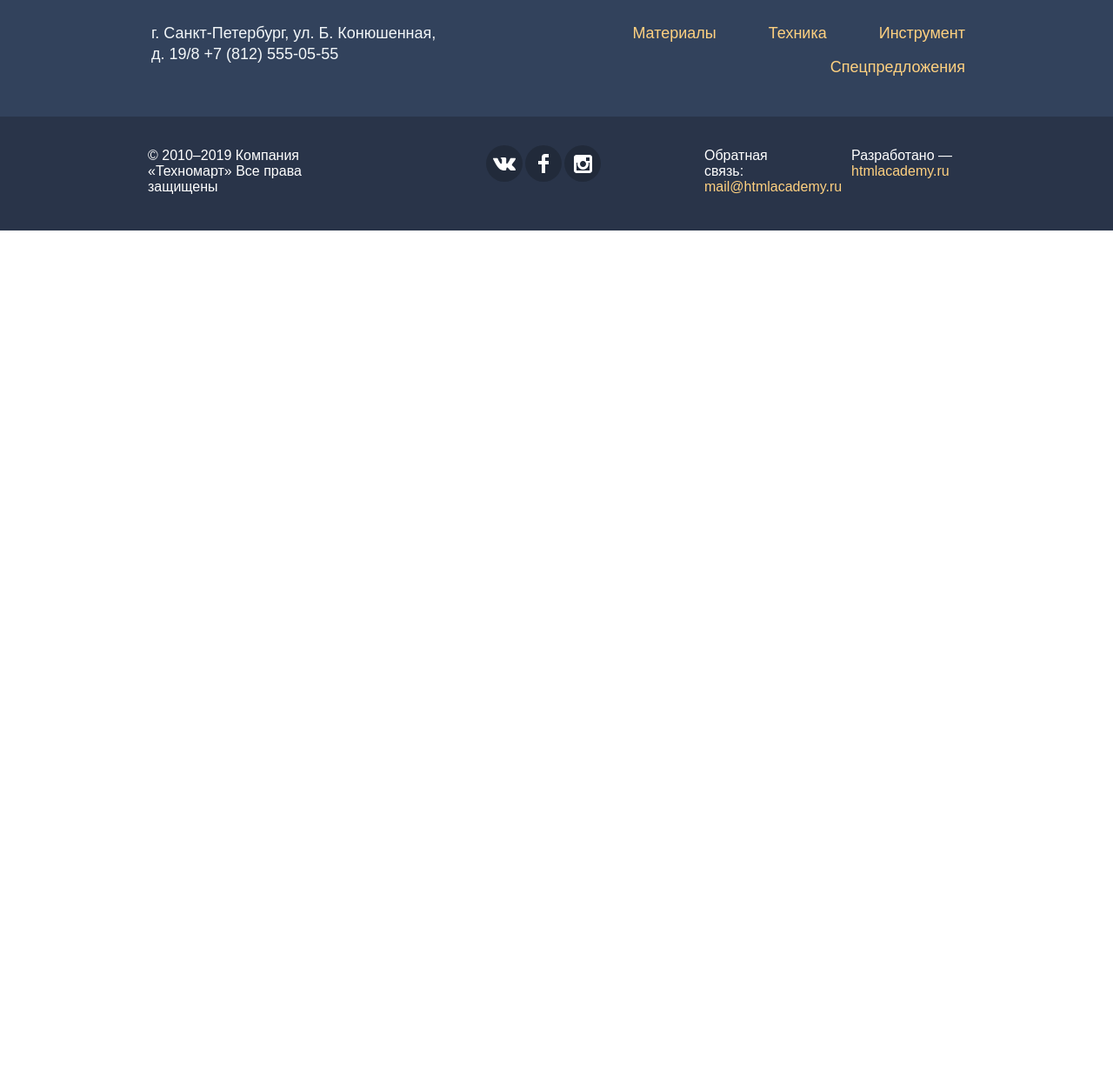
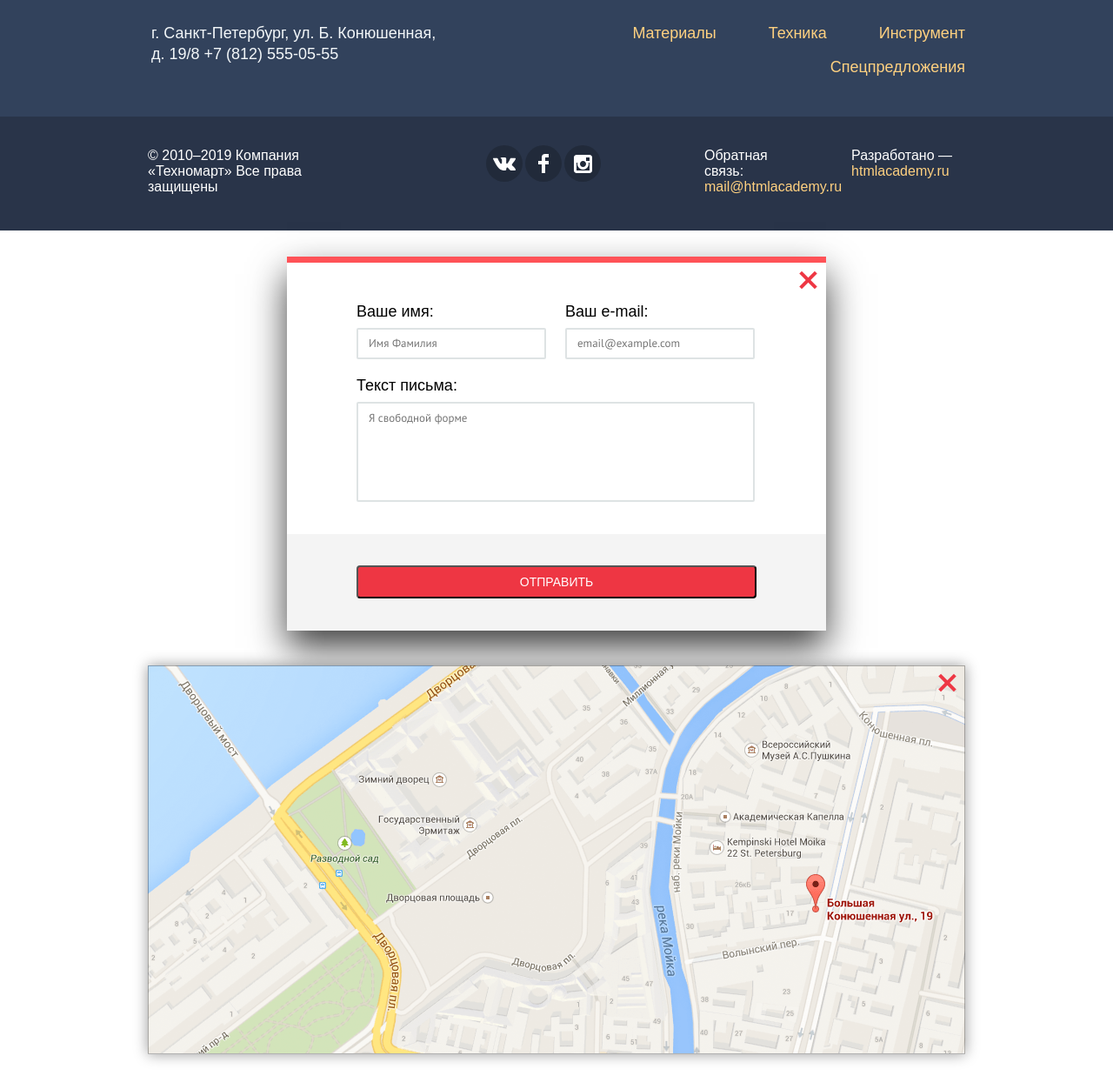
Before and after one commit to AlexComCat/537961-technomart-25, a plain HTML site: page index.html in a window 1280 px wide. Shown: the part 3128-4380 px from the top of the page at 87% size. Before the commit the page ends 3393 px from the top, so only its background shows below. Drawn offline with Linux system fonts and the light colour scheme; a web font is replaced by a local one.

Commit message:
Стилизованы попапы

```diff
--- a/css/style.css
+++ b/css/style.css
@@ -22,6 +22,8 @@ a {
   margin: 0 auto;
   padding: 0 10px;
 }
+
+/*Кнопка*/
 .btn{
   align-items: center;
   background-color: #ee3643;
@@ -41,6 +43,47 @@ a {
 .btn:active{
   background-color: #ba2732;
 }
+
+/*Кнопка закрытия формы*/
+.btn-close{
+  display: block;
+  position: absolute;
+  top: 10px;
+  right: 10px;
+  width: 21px;
+  height: 21px;
+  cursor: pointer;
+}
+
+.btn-close:before,
+.btn-close:after {
+  content: "";
+  position: absolute;
+  top: 8px;
+  left: -2px;
+  width: 25px;
+  height: 4px;
+  background: #ee3643;
+}
+.btn-close:before {
+  -webkit-transform: rotate(45deg);
+  transform: rotate(45deg);
+}
+
+.btn-close:after {
+  -webkit-transform: rotate(-45deg);
+  transform: rotate(-45deg);
+}
+.btn-close:hover::before,
+.btn-close:hover::after{
+  background-color: #ca2c37;
+}
+.btn-close:active::before,
+.btn-close:active::after{
+  background-color: #ba2732;
+}
+
+/*Логотип*/
 .logo{
   background-color: #ee3643;
   box-shadow: 0 5px 0 0 #b52933;
@@ -1219,9 +1262,137 @@ a {
   display: block;
 }
 
-/*Попапы*/
-.feedback-message,
-.map-popup,
+/*--Попапы--*/
+
+/*Форма обратной связи*/
+.feedback-message{
+  border-top: 7px solid #ff5257;
+  box-shadow: 0 20px 40px 0 rgba(0, 0, 0, 0.75);
+  margin: 30px auto;
+  position: relative;
+  width: 620px;
+}
+.feedback-form input,
+.feedback-form textarea,
+.feedback-form button{
+  outline: none;
+}
+.feedback-input-wrap{
+  display: flex;
+  flex-wrap: wrap;
+  justify-content: space-between;
+  margin: 32px auto 0 auto;
+  width: 460px;
+}
+.feedback-label{
+  display: inline-block;
+  font-size: 18px;
+  line-height: 18px;
+  height: 70px;
+  margin-top: 15px;
+  padding: 0;
+  width: 220px;
+
+}
+.feedback-input,
+.feedback-text{
+  border:2px solid #dee3e4;
+  border-radius: 2px;
+  color: #a9a9a9;
+  font: normal 13px/18px "PT Sans", "Arial", sans-serif;
+  margin-top: 10px;
+  padding: 10px 12px;
+}
+.feedback-input:focus,
+.feedback-text:focus{
+  color: #000;
+}
+.feedback-input{
+  height: 12px;
+  width: 190px;
+}
+.feedback-text{
+  height: 95px;
+  padding: 8px 12px;
+  resize: none;
+  width: 430px;
+}
+.feedback-sent-wrap{
+  border-top: 1px solid transparent;
+  background-color: #f4f4f4;
+  height: 110px;
+  margin-top: 110px;
+  width: 620px;
+}
+.feedback-sent{
+  border-radius: 4px;
+  margin: 35px auto;
+  width: 460px;
+}
+
+/*Попап карты*/
+.map-popup{
+  box-shadow: 0 0 15px 0 rgba(0, 0, 0, 0.4);
+  position: relative;
+  height: 447px;
+  margin: 40px auto;
+  outline: 1px solid rgba(0, 0, 0, 0.3);
+  outline-offset: -1px;
+  overflow: hidden;
+  width: 940px;
+}
+.map-popup img{
+  width: 940px;
+}
+
+/*Попап добавления в корзину*/
 .order-message{
-  display: none;
+  border-top: 7px solid #ff5257;
+  box-shadow: 0 20px 40px 0 rgba(41, 52, 73, 0.75);
+  margin: 30px auto;
+  position: relative;
+  min-height: 275px;
+  width: 620px;
 }
+.order-heading{
+  display: block;
+  font: normal 30px/30px "Cuprum", "Arial", sans-serif;
+  margin: 45px auto 0 auto;
+  padding: 20px 10px 20px 100px;
+  position: relative;
+  width: 350px;
+}
+.order-heading::before{
+  background: url("../img/icon-mark.svg") no-repeat center;
+  bottom: 1px;
+  content: "";
+  position: absolute;
+  left: 1px;
+  height: 66px;
+  width: 66px;
+}
+.order-message-links{
+  align-items: center;
+  background-color: #f1f1f1;
+  display: flex;
+  flex-wrap: wrap;
+  justify-content: center;
+  padding: 10px;
+  margin-top: 48px;
+  min-height: 92px;
+}
+.order-message-links .btn{
+  margin-left: 10px;
+  margin-right: 10px;
+  width: 220px;
+}
+.order-message-links .continue-shopping{
+  background-color: #fff;
+  color: #000;
+}
+.order-message-links .continue-shopping:hover{
+  color: #ee3643;
+}
+.order-message-links .continue-shopping:active{
+  color: rgba(0, 0, 0, 0.3);
+}
--- a/index.html
+++ b/index.html
@@ -248,22 +248,31 @@
     <section class="feedback-message">
       <h2 class="visually-hidden">Форма обратной связи</h2>
       <form action="#" method="post" class="feedback-form">
-        <label for="feedback-name">Ваше имя:</label>
-        <input type="text" id="feedback-name" name="feedback-name" placeholder="Имя Фамилия">
-        <label for="feedback-email">Ваш e-mail:</label>
-        <input type="email" id="feedback-email" name="feedback-email" placeholder="email@example.com">
-        <label for="feedback-text">Текст письма:</label>
-        <textarea name="feedback-text" id="feedback-text" cols="50" rows="5" maxlength="300" placeholder="Я свободной форме"></textarea>
-        <button type="submit" class="feedback-sent">отправить</button>
+        <div class="feedback-input-wrap">
+          <label for="feedback-name" class="feedback-label">Ваше имя:
+            <input type="text" id="feedback-name" class="feedback-input" name="feedback-name" placeholder="Имя Фамилия">
+          </label>
+
+          <label for="feedback-email" class="feedback-label">Ваш e-mail:
+            <input type="email" id="feedback-email" class="feedback-input" name="feedback-email" placeholder="email@example.com">
+          </label>
+
+          <label for="feedback-text" class="feedback-label">Текст письма:
+            <textarea name="feedback-text" id="feedback-text" class="feedback-text" cols="50" rows="4" maxlength="300" placeholder="Я свободной форме"></textarea>
+          </label>
+        </div>
+        <div class="feedback-sent-wrap">
+          <button type="submit" class="feedback-sent btn">отправить</button>
+        </div>
       </form>
-      <a href="#" class="feedback-close">Закрыть форму обратной связи</a>
+      <a href="#" class="feedback-close btn-close" aria-label="Закрыть форму обратной связи"></a>
     </section>
 
     <!--Попап карты-->
     <section class="map-popup">
       <h2 class="visually-hidden">Адрес компании на карте</h2>
       <img src="img/map_popup.png" width="940" height="446" class="map-popup-img" alt="Санкт-Петербург, улица Большая Конюшенная 19" aria-label="Санкт-Петербург, улица Большая Конюшенная 19">
-      <a href="#" class="map-popup-close">Закрыть карту</a>
+      <a href="#" class="map-popup-close btn-close" aria-label="Закрыть карту"></a>
     </section>
   </body>
 </html>
```
Also changed, not shown: catalog.html (+6 -3 lines), feedback.html (+18 -9 lines), order-message.html (+5 -2 lines).
